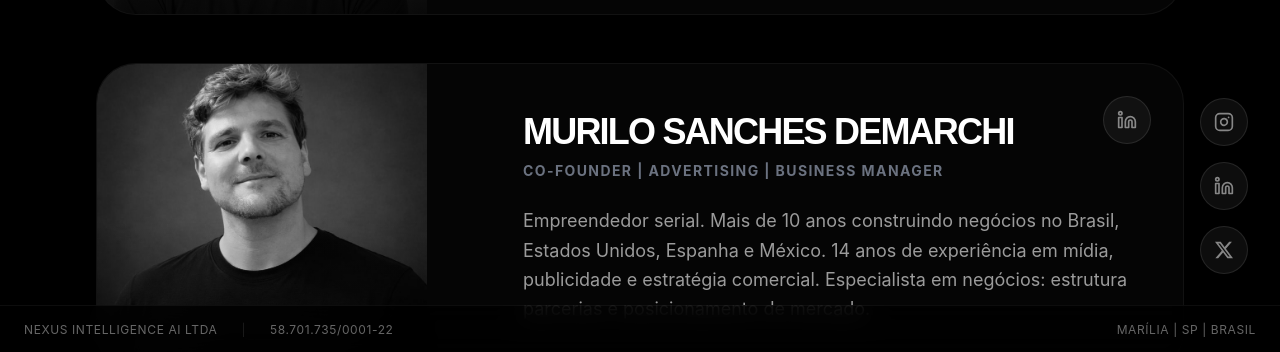
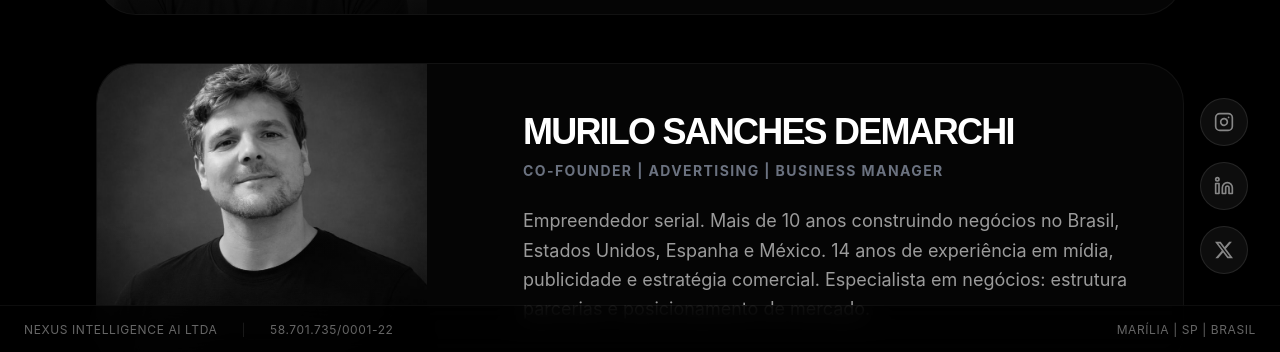
Before and after one commit to renanfmiola-art/webpage-nexus, a Next.js app: page /founders in a window 1280 px wide. Shown: the part 446-798 px from the top of the page. Built offline with nearby package versions, Linux system fonts and the light colour scheme.

Commit message:
Removido link LinkedIn do Murilo e atualizada lógica de exibição do botão

```diff
--- a/src/app/founders/page.tsx
+++ b/src/app/founders/page.tsx
@@ -14,7 +14,7 @@ export default function Page() {
         {
             data: t.founders.murilo,
             image: "/murilo-demarchi.png",
-            linkedin: "https://www.linkedin.com/in/murilosanches/" // Placeholder LinkedIn
+            linkedin: "#" // Removido acesso por enquanto
         }
     ];
 
@@ -36,6 +36,7 @@ export default function Page() {
                         {/* Right side: Content */}
                         <div className="lg:col-span-8 p-8 md:p-12 flex flex-col justify-center relative">
                             {/* LinkedIn Icon/Button */}
+                            {founder.linkedin !== "#" && (
                                 <a
                                     href={founder.linkedin}
                                     target="_blank"
@@ -44,6 +45,7 @@ export default function Page() {
                                 >
                                     <svg xmlns="http://www.w3.org/2000/svg" width="20" height="20" viewBox="0 0 24 24" fill="none" stroke="currentColor" strokeWidth="2" strokeLinecap="round" strokeLinejoin="round"><path d="M16 8a6 6 0 0 1 6 6v7h-4v-7a2 2 0 0 0-2-2 2 2 0 0 0-2 2v7h-4v-7a6 6 0 0 1 6-6z" /><rect width="4" height="12" x="2" y="9" /><circle cx="4" cy="4" r="2" /></svg>
                                 </a>
+                            )}
 
                             <div className="space-y-6">
                                 <div>
```
Lines whose indentation alone changed are shown as unchanged.
